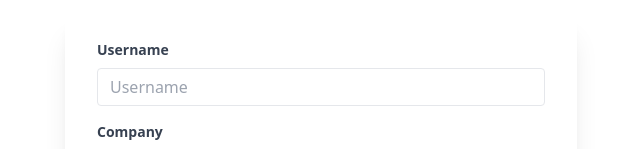
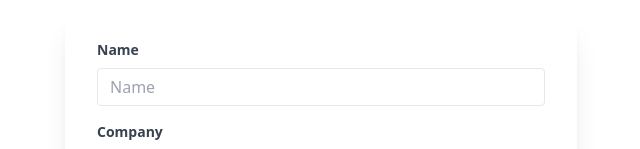
Before and after one commit to AlexZenin/hack-the-max, a Next.js app: page / in a window 1280 px wide. Shown: the top 149 px of the page, without its empty margins (319-959 px from the left). Built offline with nearby package versions, Linux system fonts and the light colour scheme.

Commit message:
feat: more form logic

```diff
--- a/src/pages/index.tsx
+++ b/src/pages/index.tsx
@@ -1,4 +1,5 @@
 import type { NextPage } from 'next'
+import { useState } from 'react'
 import Head from 'next/head'
 
 const Home: NextPage = () => {
@@ -20,12 +21,29 @@ const Home: NextPage = () => {
 export default Home
 
 const SignupForm = () => {
+  const [loading, setLoading] = useState<boolean>(false)
+  const [status, setStatus] = useState<string>('init')
   function handleSubmit(e: any) {
     e.preventDefault()
-    const { username, password } = e.target.elements
+    const { name, email, company } = e.target.elements
     console.log(
-      JSON.stringify({ username: username.value, password: password.value }),
+      JSON.stringify({
+        name: name.value,
+        email: email.value,
+        company: company.value,
+      }),
     )
+    setLoading(true)
+    fetch('/api/user')
+      .then(() => {
+        setStatus('success')
+      })
+      .catch((err) => {
+        console.error(err)
+      })
+      .finally(() => {
+        setLoading(false)
+      })
   }
 
   return (
@@ -37,16 +55,16 @@ const SignupForm = () => {
         <div className="mb-4">
           <label
             className="block text-gray-700 text-sm font-bold mb-2"
-            id="username"
-            htmlFor="username"
+            id="name"
+            htmlFor="name"
           >
-            Username
+            Name
           </label>
           <input
             className="appearance-none border rounded w-full py-2 px-3 text-gray-700 leading-tight focus:outline-none focus:shadow-outline"
-            id="username"
+            id="name"
             type="text"
-            placeholder="Username"
+            placeholder="Name"
           />
         </div>
         <div className="mb-4">
@@ -84,7 +102,7 @@ const SignupForm = () => {
             className="bg-blue-500 hover:bg-blue-700 text-white font-bold py-2 px-4 rounded focus:outline-none focus:shadow-outline w-full"
             type="submit"
           >
-            Opt In
+            {loading ? <p>Spinner</p> : <p>Opt In</p>}
           </button>
         </div>
       </form>
```
